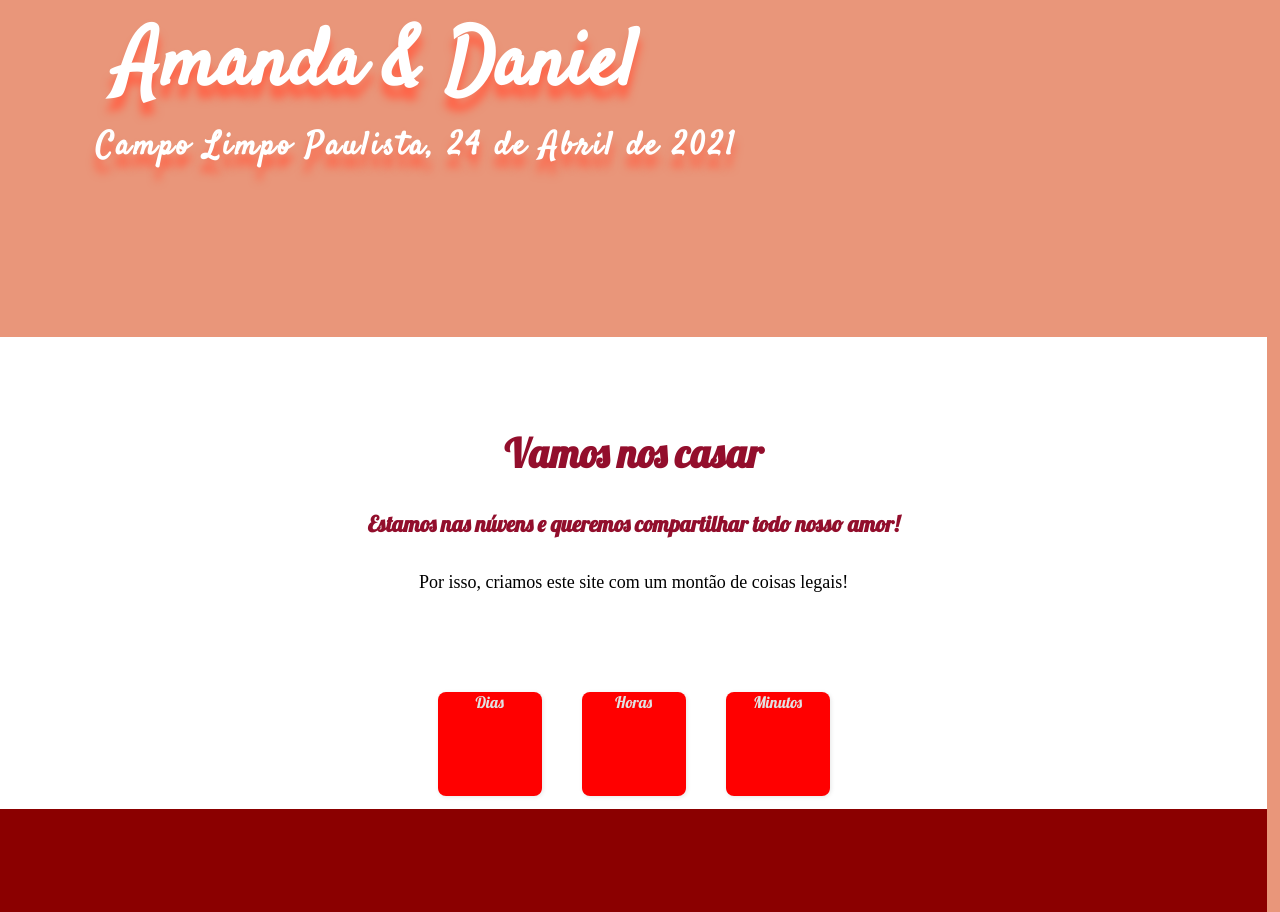
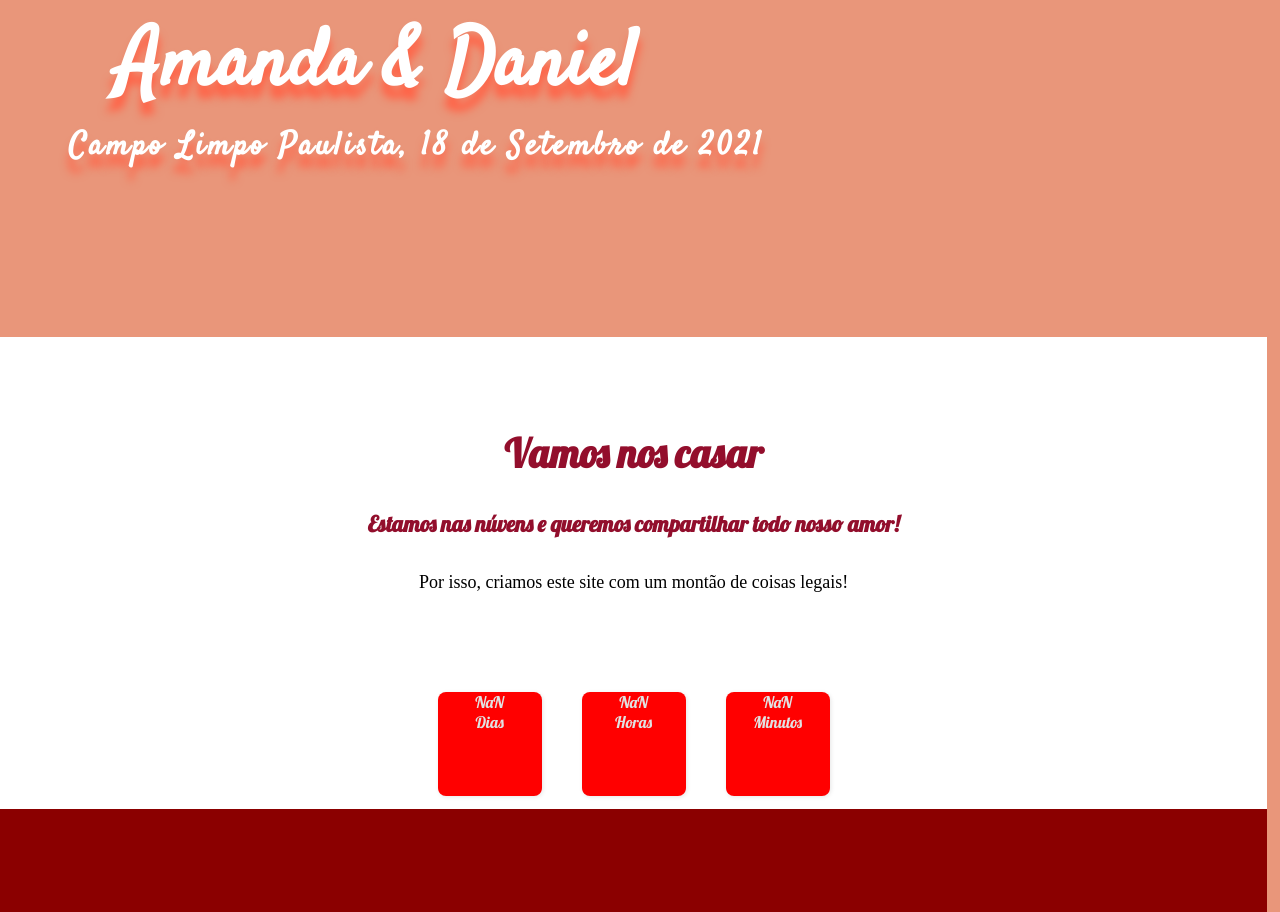
Before and after one commit to Utiyamo/Utiyamo.github.io, a plain HTML site: page index.html in a window 1280 px wide. Shown: the part 480-1392 px from the top of the page. Drawn offline with Linux system fonts and the light colour scheme.

Commit message:
Add countdown

```diff
--- a/index.html
+++ b/index.html
@@ -3,13 +3,13 @@
         <link rel="stylesheet" href="style.css">
     </head>
     <body>
-        <script>
+        <script type='module' src='./script.js'>
 
         </script>
         <div class="hero">
             <h1 class="header-title">
                 <span class="header-primary">Amanda & Daniel</span>
-                <span class="header-sub">Campo Limpo Paulista, 24 de Abril de 2021</span>
+                <span class="header-sub">Campo Limpo Paulista, 18 de Setembro de 2021</span>
             </h1>
         </div>
         <div class="second-content">
@@ -26,12 +26,15 @@
                     </div>
                     <div class="second-blocks">
                         <div class="second-data-block">
+                            <span id='days'></span>
                             <span>Dias</span>
                         </div>
                         <div class="second-data-block">
+                            <span id='hours'></span>
                             <span>Horas</span>
                         </div>
                         <div class="second-data-block">
+                            <span id='minutes'></span>
                             <span>Minutos</span>
                         </div>
                     </div>
--- /dev/null
+++ b/script.js
@@ -0,0 +1,17 @@
+const countDownDate = new Date('Sep 18, 2021 15:00:00').getTime;
+
+let x = setInterval(function () {
+    let now = new Date().getTime();
+    let distance = countDownDate - now;
+
+    let days = Math.floor(distance / (1000 * 60 * 60 * 24));
+    let hours = Math.floor(distance % (1000 * 60 * 60 * 24) / (1000 * 60 * 60));
+    let minutes = Math.floor(distance % (1000 * 60 * 60) / (1000 * 60));
+    let seconds = Math.floor(distance % (1000 * 60) / 1000);
+
+    document.getElementById('days').innerHTML = days;
+    document.getElementById('hours').innerHTML = hours;
+    document.getElementById('minutes').innerHTML = minutes;
+    document.getElementById('seconds').innerHTML = seconds;
+
+}, 1000);
```
Also changed, not shown: countdown.js (added, +42 -0 lines).
